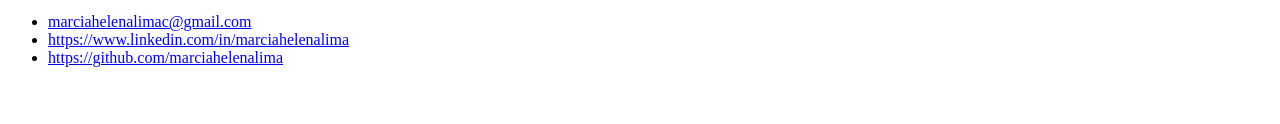
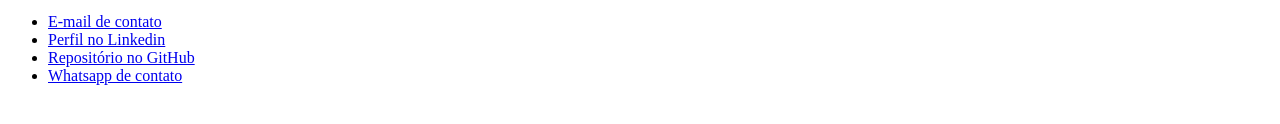
Before and after one commit to MARCIAHELENALIMA/Aula-html5, a plain HTML site: page Site/index.html in a window 1280 px wide. Shown: the part 668-792 px from the top of the page. Drawn offline with Linux system fonts and the light colour scheme; files whose address does not match are found by name.

Commit message:
atualizaçao

```diff
--- a/Site/index.html
+++ b/Site/index.html
@@ -42,13 +42,16 @@
     <footer>
         <ul>
             <li>
-                <a href="marciahelenalimac@gmail.com" target="_blank">marciahelenalimac@gmail.com</a>
+                <a href="marciahelenalimac@gmail.com" target="_blank">E-mail de contato</a>
             </li>
             <li>
-                <a href="https://www.linkedin.com/in/marciahelenalima" target="_blank">https://www.linkedin.com/in/marciahelenalima</a>
+                <a href="https://www.linkedin.com/in/marciahelenalima" target="_blank">Perfil no Linkedin</a>
             </li>
             <li>
-                <a href="https://github.com/marciahelenalima" target="_blank">https://github.com/marciahelenalima</a>
+                <a href="https://github.com/marciahelenalima" target="_blank">Repositório no GitHub</a>
+            </li>
+            <li>
+                <a href="https://bityli.com/MárciaHelena">Whatsapp de contato</a>
             </li>
         </ul>
     </footer>
```
